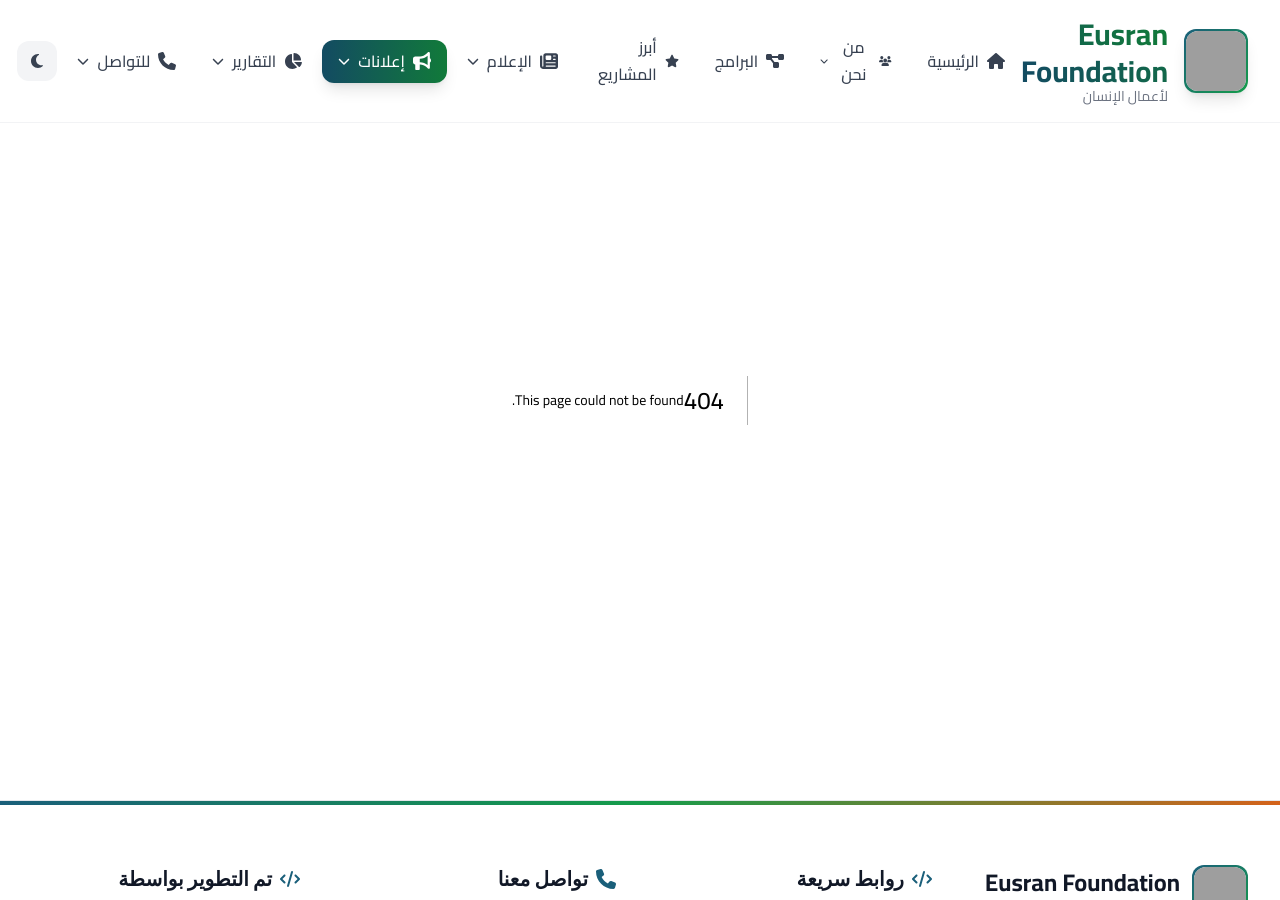
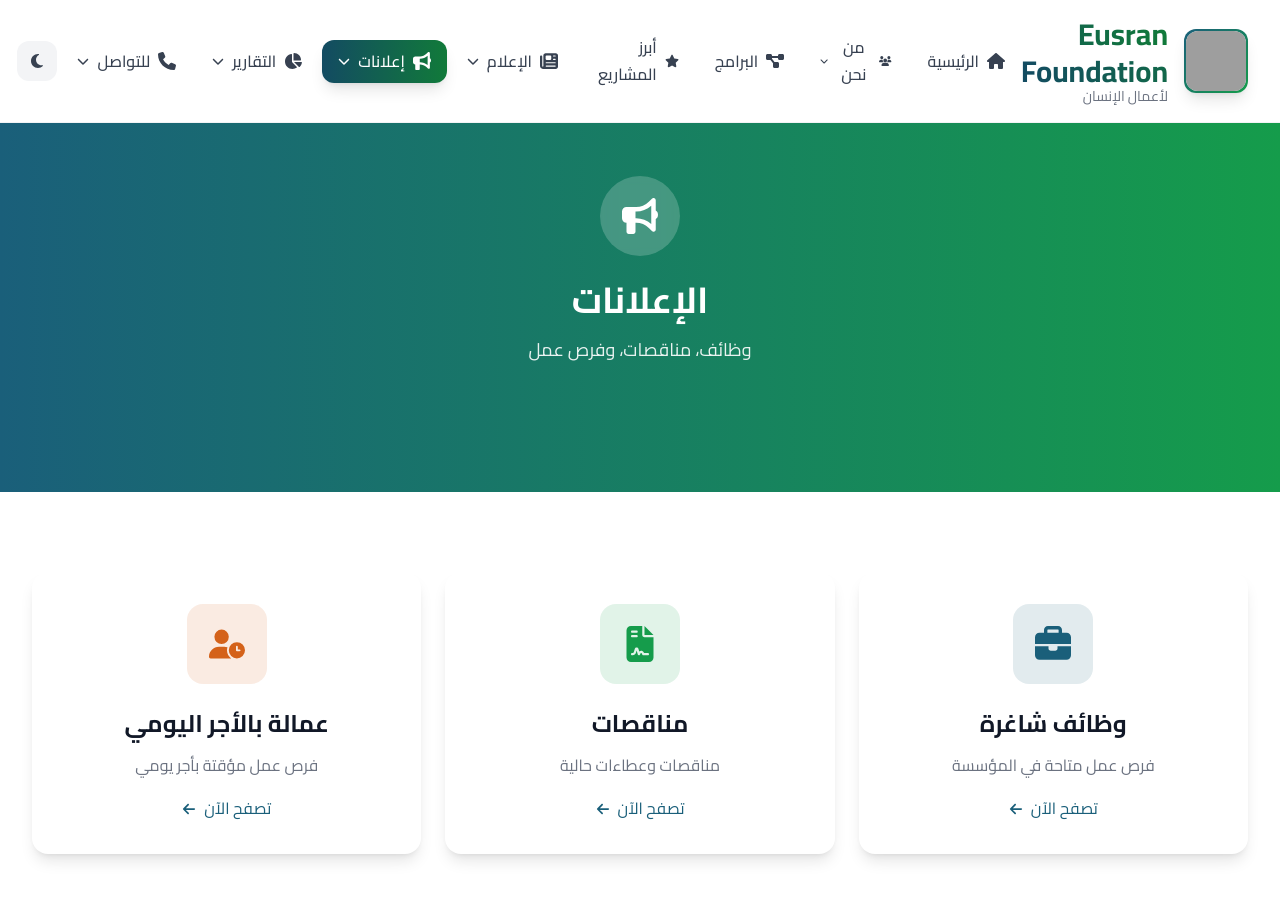
Before and after one commit to majid1alslahi7/ensan, a Next.js app: page /announcements in a window 1280 px wide. Before the commit this address had no page. Shown: the top 900 px of the page. Built offline with nearby package versions, Linux system fonts and the light colour scheme; grey boxes are pictures that could not be loaded.

Commit message:
Add announcements page and fix links

```diff
--- /dev/null
+++ b/app/announcements/page.tsx
@@ -0,0 +1,59 @@
+'use client';
+import { motion } from 'motion/react';
+import Link from 'next/link';
+import { FaBullhorn, FaBriefcase, FaFileContract, FaUserClock, FaArrowLeft } from 'react-icons/fa6';
+
+const sections = [
+  { title: 'وظائف شاغرة', href: '/media/jobs', icon: FaBriefcase, desc: 'فرص عمل متاحة في المؤسسة', color: '#1A5F7A' },
+  { title: 'مناقصات', href: '/media/tenders', icon: FaFileContract, desc: 'مناقصات وعطاءات حالية', color: '#159C4B' },
+  { title: 'عمالة بالأجر اليومي', href: '/media/daily-work', icon: FaUserClock, desc: 'فرص عمل مؤقتة بأجر يومي', color: '#D4621A' },
+];
+
+export default function AnnouncementsPage() {
+  return (
+    <div className="pt-navbar">
+      <section className="bg-gradient-to-r from-primary-500 to-secondary-500 text-white section-py">
+        <div className="container-page text-center">
+          <motion.div initial={{ opacity: 0, scale: 0.8 }} animate={{ opacity: 1, scale: 1 }} className="mb-6">
+            <div className="w-20 h-20 mx-auto rounded-full bg-white/20 backdrop-blur-sm flex items-center justify-center">
+              <FaBullhorn className="text-4xl" />
+            </div>
+          </motion.div>
+          <motion.h1 initial={{ opacity: 0, y: -20 }} animate={{ opacity: 1, y: 0 }} className="section-title text-white">
+            الإعلانات
+          </motion.h1>
+          <motion.p initial={{ opacity: 0 }} animate={{ opacity: 1 }} transition={{ delay: 0.2 }} className="section-subtitle text-white/90">
+            وظائف، مناقصات، وفرص عمل
+          </motion.p>
+        </div>
+      </section>
+
+      <section className="section-py">
+        <div className="container-page">
+          <div className="grid md:grid-cols-3 gap-6">
+            {sections.map((section, i) => (
+              <Link key={i} href={section.href}>
+                <motion.div
+                  initial={{ opacity: 0, y: 30 }}
+                  whileInView={{ opacity: 1, y: 0 }}
+                  transition={{ delay: i * 0.1 }}
+                  whileHover={{ y: -8 }}
+                  className="bg-white dark:bg-gray-800 p-8 rounded-2xl shadow-lg text-center h-full card-hover"
+                >
+                  <div className="w-20 h-20 mx-auto mb-6 rounded-2xl flex items-center justify-center" style={{ background: section.color + '20' }}>
+                    <section.icon className="text-4xl" style={{ color: section.color }} />
+                  </div>
+                  <h3 className="text-2xl font-bold mb-3">{section.title}</h3>
+                  <p className="text-gray-500 dark:text-gray-400 mb-4">{section.desc}</p>
+                  <span className="inline-flex items-center gap-2 text-primary-500">
+                    تصفح الآن <FaArrowLeft className="text-sm" />
+                  </span>
+                </motion.div>
+              </Link>
+            ))}
+          </div>
+        </div>
+      </section>
+    </div>
+  );
+}
```
